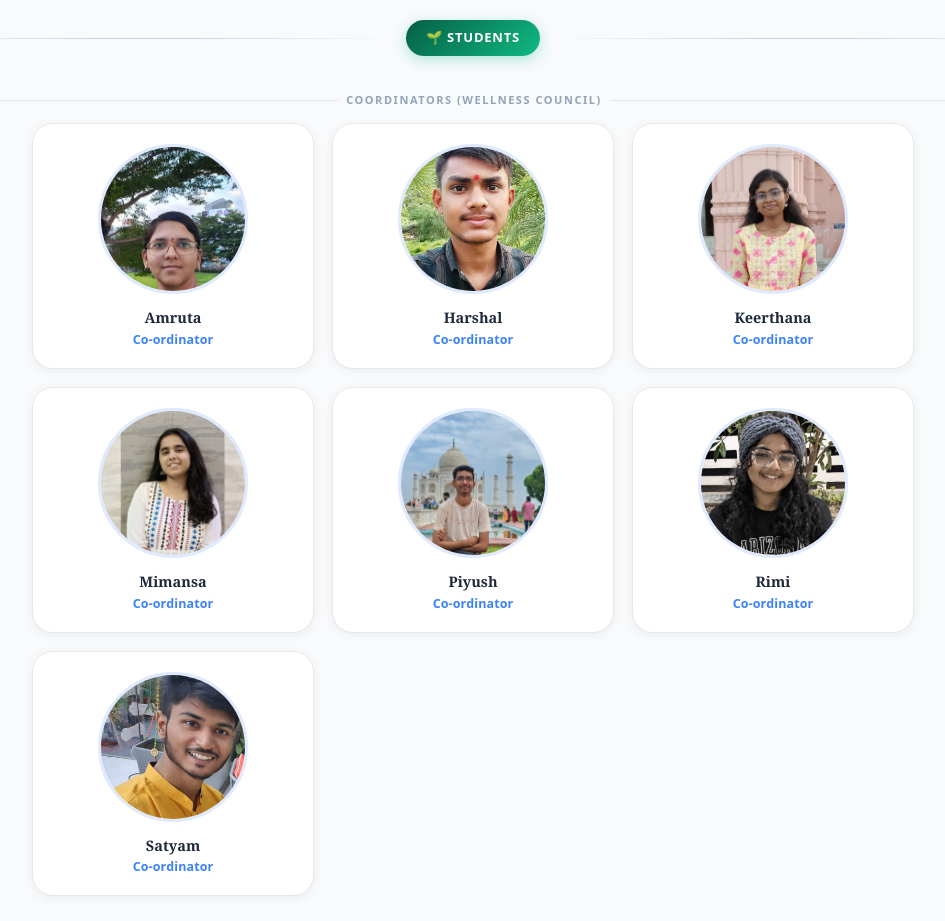
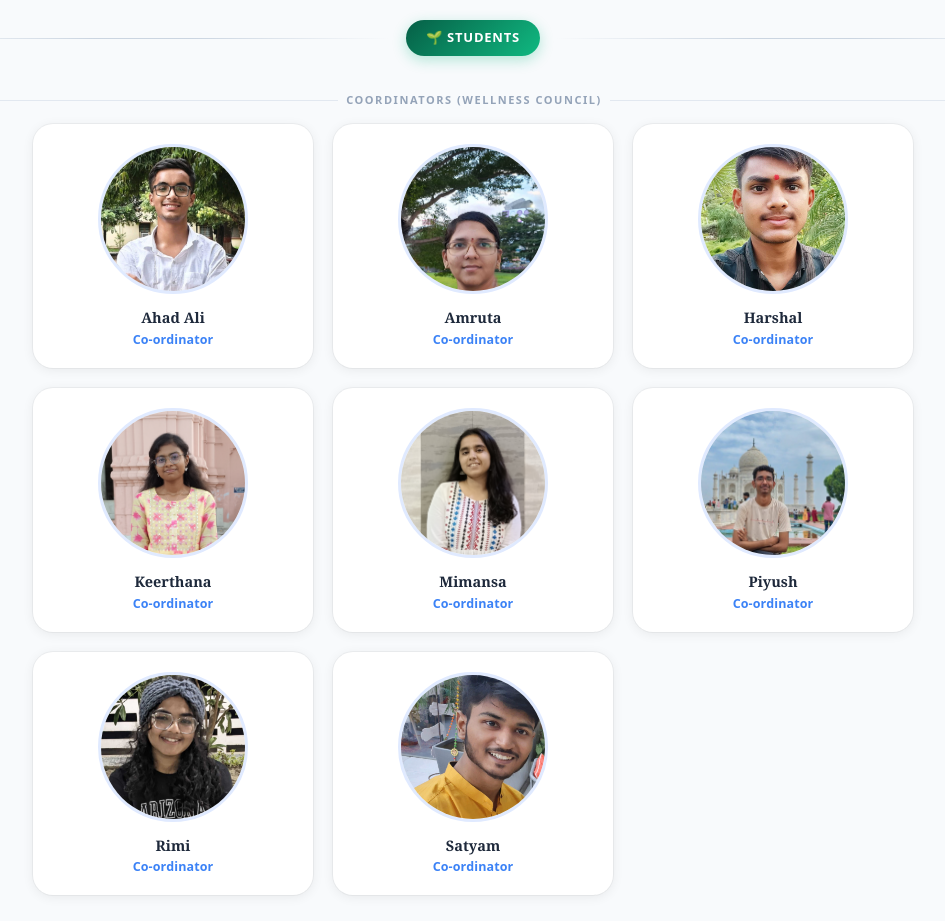
Before and after one commit to SuryanshDixit/scs-wellness-workshop-2026, a Next.js app: page /team in a window 1280 px wide. Shown: the part 1500-2421 px from the top of the page, without its empty margins (167-1112 px from the left). Built offline with nearby package versions, Linux system fonts and the light colour scheme; a web font is replaced by a local one.

Commit message:
Update page.js

```diff
--- a/src/app/team/page.js
+++ b/src/app/team/page.js
@@ -520,7 +520,7 @@ export default function TeamPage() {
         <div className="student-role-group">
           <p className="role-group-title"> Coordinators (Wellness Council)</p>
           <div className="student-grid cols-3">
-            {studentTeam.slice(7, 14).map((m, i) => (
+            {studentTeam.slice(6, 14).map((m, i) => (
               <MemberCard key={i} member={m} />
             ))}
           </div>
```
